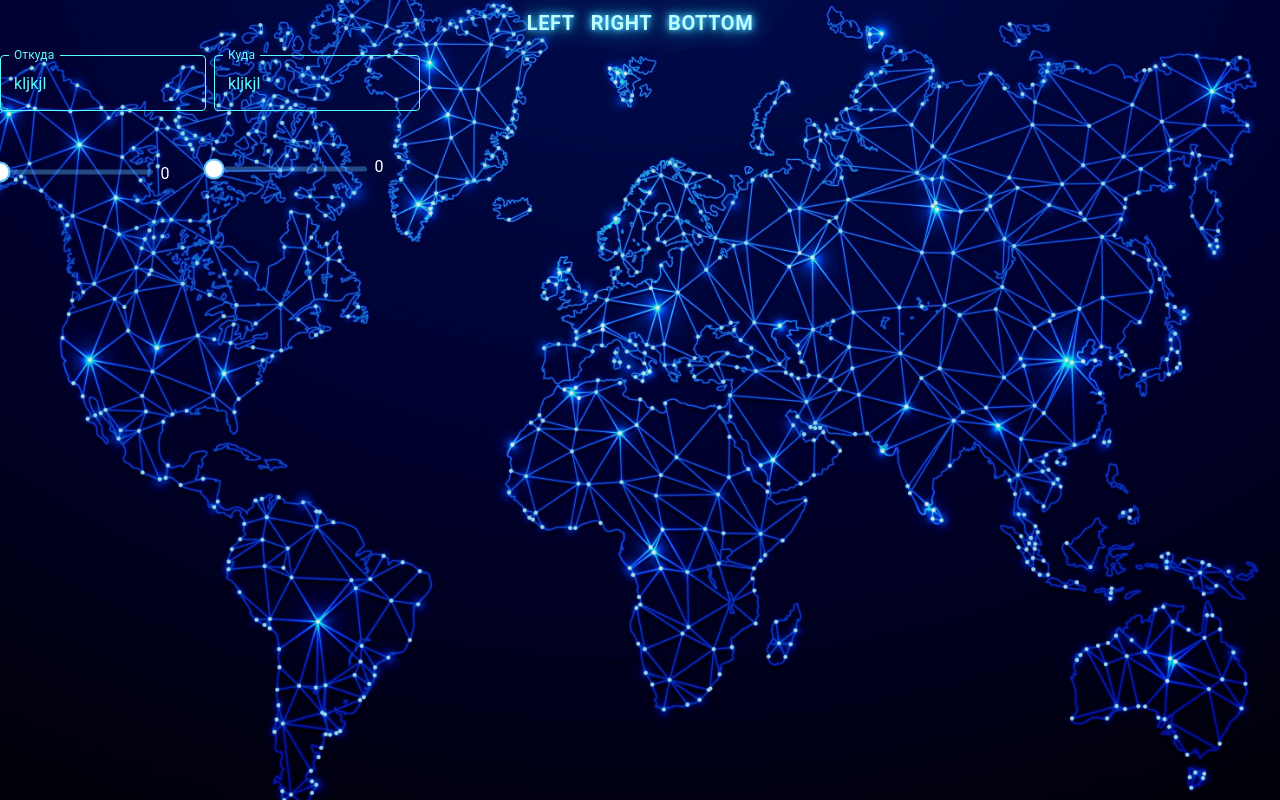
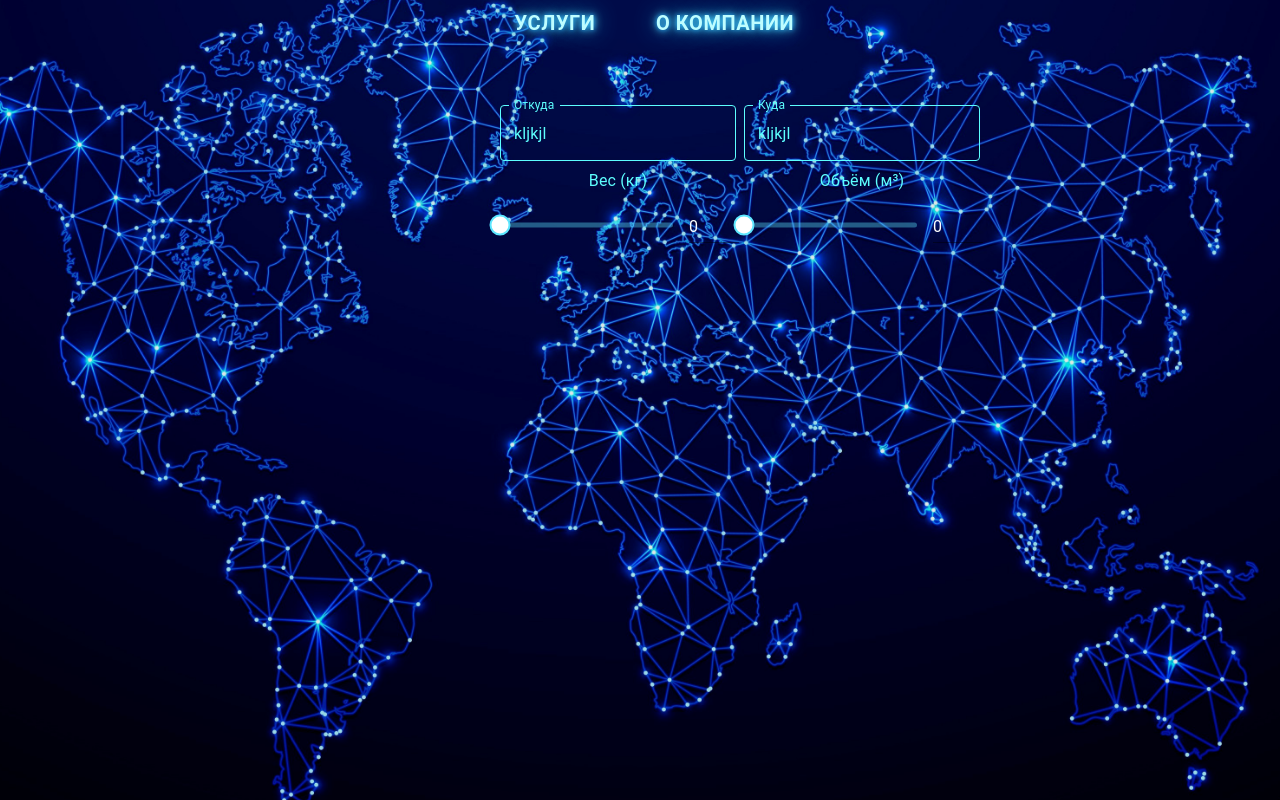
Before and after one commit to YourVieVV/transfer, a React (Create React App) app: page / in a window 1280 px wide. Built offline with nearby package versions, Linux system fonts and the light colour scheme.

Commit message:
надо дорефакторить

```diff
--- a/src/Components/StyledComponents/Wrapper/index.ts
+++ b/src/Components/StyledComponents/Wrapper/index.ts
@@ -1,35 +1,21 @@
-import styled from '@emotion/styled';
-import World from '../../../images/WorldMap.jpeg';
-export const Wrapper = styled.div`
-  padding: 2em 0 0 0;
-`;
+import { Box, styled } from '@mui/material';
 
-export const UpWrapper = styled.div`
-  min-height: 27vh;
-`;
+export const Wrapper = styled('div')({
+  padding: '2em 0 0 0',
+});
 
-// export const BackgroundWorldMapWrapper = styled.div`
-//   position: relative;
-//   overflow: hidden;
-//   width: 100%;
-//   height: 100%;
-// `;
-//
-// export const BackgroundWorldMap = styled.img`
-//   position: absolute;
-//   width: 100%;
-//   height: 100%;
-//   display: block;
-//   transform: scale(1.3);
-// `;
-export const BackgroundWorldMapWrapper = styled.div`
-  position: relative;
-  overflow: hidden;
-  width: 100vw;
-  height: 100vh;
-`;
+export const UpWrapper = styled('div')({
+  minHeight: '27vh',
+});
 
-export const BackgroundWorldMap = styled.img`
+export const BackgroundWorldMapWrapper = styled(Box)({
+  position: 'relative',
+  overflow: 'hidden',
+  width: '100vw',
+  height: '100vh',
+});
+
+export const BackgroundWorldMap = styled('img')`
   position: absolute;
   top: 50%;
   left: 50%;
@@ -37,4 +23,5 @@ export const BackgroundWorldMap = styled.img`
   object-fit: cover;
   width: 100vw;
   height: 100vh;
+  z-index: -1;
 `;
--- a/src/Components/V2/MainPage/CalculationForm/CalcSliders/index.tsx
+++ b/src/Components/V2/MainPage/CalculationForm/CalcSliders/index.tsx
@@ -7,44 +7,6 @@ import Grid from '@mui/material/Unstable_Grid2';
 import { VolumeUp } from '@mui/icons-material';
 import MuiInput from '@mui/material/Input';
 
-const PrettoSlider = styled(Slider)({
-  color: '#5dc0fe',
-  height: 5,
-  '& .MuiSlider-track': {
-    border: 'none',
-  },
-  '& .MuiSlider-thumb': {
-    height: 21,
-    width: 21,
-    backgroundColor: '#ffffff',
-    border: '2px solid currentColor',
-    '&:focus, &:hover, &.Mui-active, &.Mui-focusVisible': {
-      boxShadow: 'inherit',
-    },
-    '&:before': {
-      display: 'none',
-    },
-  },
-  '& .MuiSlider-valueLabel': {
-    lineHeight: 1.2,
-    fontSize: 14,
-    background: 'unset',
-    padding: 0,
-    width: 31,
-    height: 31,
-    borderRadius: '50% 50% 50% 50%',
-    backgroundColor: '#5dc0fe',
-    transformOrigin: 'bottom left',
-    transform: 'translate(50%, -100%) rotate(-45deg) scale(0)',
-    '&:before': { display: 'none' },
-    '&.MuiSlider-valueLabelOpen': {
-      transform: 'translate(50%, -100%) rotate(-45deg) scale(1)',
-    },
-    '& > *': {
-      transform: 'rotate(45deg)',
-    },
-  },
-});
 const Input = styled(MuiInput)({
   color: '#ffffff',
   width: '50px',
@@ -71,14 +33,13 @@ export const CalcSlider: FC = () => {
   };
   return (
     <Grid container spacing={1} alignItems="center">
-      <Grid container alignItems="center" xs={6}>
+      <Grid container alignItems="center" xs={6} spacing={2}>
         <Grid xs={12}>
-          <Typography id="input-slider" gutterBottom>
-            Вес (кг)
-          </Typography>
+          <Typography id="input-slider">Вес (кг)</Typography>
         </Grid>
         <Grid xs={9}>
-          <PrettoSlider
+          <Slider
+            color="primary"
             value={typeof value === 'number' ? value : 0}
             onChange={handleSliderChange}
             valueLabelDisplay="auto"
@@ -102,12 +63,13 @@ export const CalcSlider: FC = () => {
           />
         </Grid>
       </Grid>
-      <Grid container alignItems='' xs={6}>
+      <Grid container alignItems="center" xs={6} spacing={2}>
         <Grid xs={12}>
-          <div>Объём (м³)</div>
+          <Typography id="input-slider">Объём (м³)</Typography>
         </Grid>
         <Grid xs={9}>
-          <PrettoSlider
+          <Slider
+            color={'primary'}
             value={typeof value === 'number' ? value : 0}
             onChange={handleSliderChange}
             valueLabelDisplay="auto"
--- a/src/Components/V2/MainPage/CalculationForm/index.tsx
+++ b/src/Components/V2/MainPage/CalculationForm/index.tsx
@@ -2,12 +2,10 @@ import React, { FC } from 'react';
 import Box from '@mui/material/Box';
 import { CalcSlider } from './CalcSliders';
 import { CalcFields } from './CalcFields';
-import Grid from '@mui/material/Unstable_Grid2';
-import Paper from '@mui/material/Paper';
 
 export const CalculationForm: FC = () => {
   return (
-    <Box sx={{ width: '420px' }}>
+    <Box sx={{ width: '480px', margin: '50px 100px' }}>
       <CalcFields />
       <CalcSlider />
     </Box>
--- /dev/null
+++ b/src/Components/V2/MainPage/ContentWrapper/ContentWrapper.styles.ts
@@ -0,0 +1,11 @@
+import { styled } from "@mui/material";
+
+export const Wrapper = styled('div')({
+    display: 'flex',
+    justifyContent: 'center',
+    width: '100vw',
+})
+
+export const StyledContentWrapper = styled('div')({
+    width: 'calc(100vw - 400px)',
+})
--- /dev/null
+++ b/src/Components/V2/MainPage/ContentWrapper/ContentWrapper.tsx
@@ -0,0 +1,12 @@
+import React, {ReactNode} from 'react';
+import {StyledContentWrapper, Wrapper} from "./ContentWrapper.styles";
+
+export const ContentWrapper = ({ children }: {children: ReactNode}) => {
+    return (
+        <Wrapper>
+            <StyledContentWrapper>
+                {children}
+            </StyledContentWrapper>
+        </Wrapper>
+    );
+};
--- /dev/null
+++ b/src/Components/V2/MainPage/ContentWrapper/index.ts
@@ -0,0 +1 @@
+export * from './ContentWrapper'
--- a/src/Components/V2/MainPage/Drawer/index.tsx
+++ b/src/Components/V2/MainPage/Drawer/index.tsx
@@ -1,7 +1,6 @@
 import * as React from 'react';
 import Box from '@mui/material/Box';
 import Drawer from '@mui/material/Drawer';
-import Button from '@mui/material/Button';
 import List from '@mui/material/List';
 import Divider from '@mui/material/Divider';
 import ListItem from '@mui/material/ListItem';
@@ -12,11 +11,10 @@ import InboxIcon from '@mui/icons-material/MoveToInbox';
 import MailIcon from '@mui/icons-material/Mail';
 import { StyledButtonDrawer } from '../../../StyledComponents/Buttons';
 
-type Anchor = 'left' | 'bottom' | 'right';
+type Anchor = 'bottom' | 'right';
 
 export default function TemporaryDrawer() {
   const [state, setState] = React.useState({
-    left: false,
     bottom: false,
     right: false,
   });
@@ -70,22 +68,25 @@ export default function TemporaryDrawer() {
     </Box>
   );
 
+  const DrawerList = (drawerPosition: Anchor, buttonText: string) => (
+    <React.Fragment key={drawerPosition}>
+      <StyledButtonDrawer onClick={toggleDrawer(drawerPosition, true)} style={{width:'170px'}}>
+          <span style={{textAlign:"center"}}>{buttonText}</span>
+      </StyledButtonDrawer>
+      <Drawer
+        anchor={drawerPosition}
+        open={state[drawerPosition]}
+        onClose={toggleDrawer(drawerPosition, false)}
+      >
+        {list(drawerPosition)}
+      </Drawer>
+    </React.Fragment>
+);
+
   return (
     <div>
-      {(['left', 'right', 'bottom'] as const).map((anchor) => (
-        <React.Fragment key={anchor}>
-          <StyledButtonDrawer onClick={toggleDrawer(anchor, true)}>
-            {anchor}
-          </StyledButtonDrawer>
-          <Drawer
-            anchor={anchor}
-            open={state[anchor]}
-            onClose={toggleDrawer(anchor, false)}
-          >
-            {list(anchor)}
-          </Drawer>
-        </React.Fragment>
-      ))}
+      {DrawerList('bottom', 'Услуги')}
+      {DrawerList('right', 'О Компании')}
     </div>
   );
 }
--- a/src/Components/V2/MainPage/index.tsx
+++ b/src/Components/V2/MainPage/index.tsx
@@ -5,18 +5,21 @@ import {
 } from '../../StyledComponents/Wrapper';
 import World from '../../../images/WorldMap.jpg';
 import TemporaryDrawer from './Drawer';
-import { Box, TextField } from '@mui/material';
-import Paper from '@mui/material/Paper';
-import Grid from '@mui/material/Unstable_Grid2';
+import { Box } from '@mui/material';
 import { CalculationForm } from './CalculationForm';
+import { ContentWrapper } from './ContentWrapper';
 
 export const MainPage = () => {
   return (
     <Box sx={{ flexGrow: 1 }}>
       <BackgroundWorldMapWrapper>
         <BackgroundWorldMap src={World} />
-        <TemporaryDrawer />
-        <CalculationForm />
+          <ContentWrapper>
+              <TemporaryDrawer />
+              <div style={{ display: 'flex', justifyContent: 'flex-end' }}>
+                  <CalculationForm />
+              </div>
+          </ContentWrapper>
       </BackgroundWorldMapWrapper>
     </Box>
   );
--- a/src/Components/theme.tsx
+++ b/src/Components/theme.tsx
@@ -1,8 +1,10 @@
 import { createTheme } from '@mui/material/styles';
 
 export const palette = {
+  white: '#ffffff',
   azure: {
     main: '#5dfefe',
+    slider: '#5de6fe',
   },
 };
 
@@ -74,5 +76,60 @@ export const theme = createTheme({
         },
       ],
     },
+    MuiSlider: {
+      variants: [
+        {
+          props: { color: 'primary' },
+          style: {
+            color: palette.azure.slider,
+            height: 5,
+            '& .MuiSlider-track': {
+              border: 'none',
+            },
+            '& .MuiSlider-thumb': {
+              height: 21,
+              width: 21,
+              backgroundColor: palette.white,
+              border: '2px solid currentColor',
+              '&:focus, &:hover, &.Mui-active, &.Mui-focusVisible': {
+                boxShadow: 'inherit',
+              },
+              '&:before': {
+                display: 'none',
+              },
+            },
+            '& .MuiSlider-valueLabel': {
+              lineHeight: 1.2,
+              fontSize: 14,
+              background: 'unset',
+              padding: 0,
+              width: 31,
+              height: 31,
+              borderRadius: '50% 50% 50% 50%',
+              backgroundColor: palette.azure.slider,
+              transformOrigin: 'bottom left',
+              transform: 'translate(50%, -100%) rotate(-45deg) scale(0)',
+              '&:before': { display: 'none' },
+              '&.MuiSlider-valueLabelOpen': {
+                transform: 'translate(50%, -100%) rotate(-45deg) scale(1)',
+              },
+              '& > *': {
+                transform: 'rotate(45deg)',
+              },
+            },
+          },
+        },
+      ],
+    },
+    MuiTypography: {
+      variants: [
+        {
+          props: { id: 'input-slider' },
+          style: {
+            color: palette.azure.main,
+          },
+        },
+      ],
+    },
   },
 });
```
